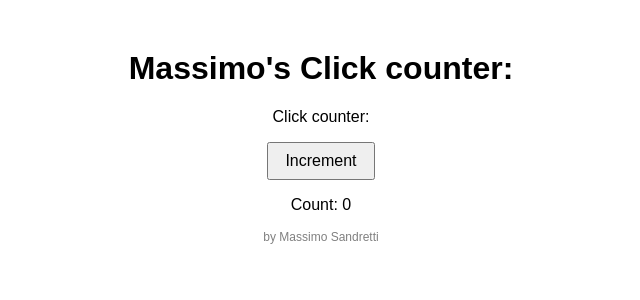
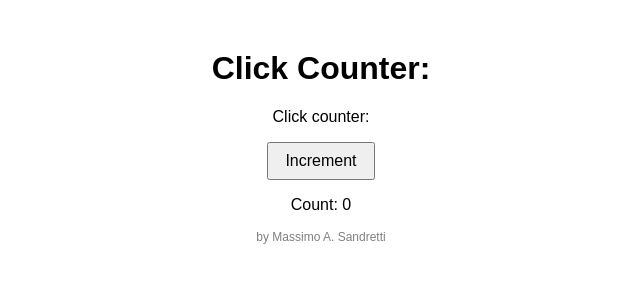
Before and after one commit to MassimoSandre/demo-app, a React (Create React App) app in the folder client/: page / in a window 1280 px wide. Shown: the top 300 px of the page, without its empty margins (319-959 px from the left). Built offline with nearby package versions, Linux system fonts and the light colour scheme.

Commit message:
Update App.js

```diff
--- a/client/src/App.js
+++ b/client/src/App.js
@@ -6,11 +6,11 @@ function App() {
 
   return (
     <div style={{textAlign: 'center', marginTop: '50px'}}>
-      <h1>Massimo's Click counter:</h1>
+      <h1>Click Counter:</h1>
       <p>Click counter:</p>
       <button onClick={() => setCount(count + 1)}>Increment</button>
       <p>Count: {count}</p>
-      <p style={{fontSize: '12px', color: 'gray'}}>by Massimo Sandretti</p>
+      <p style={{fontSize: '12px', color: 'gray'}}>by Massimo A. Sandretti</p>
     </div>
   );
 }
```
